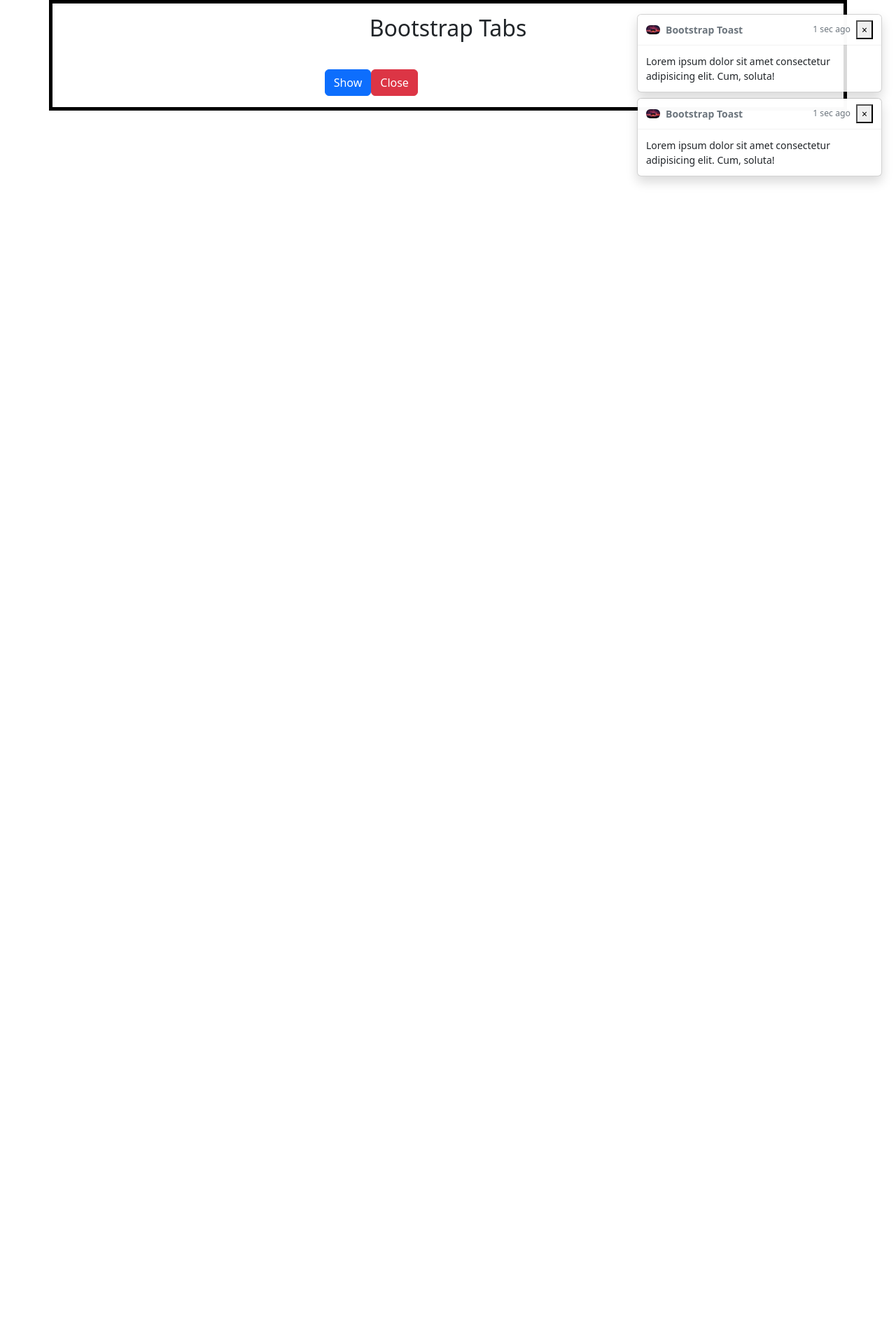
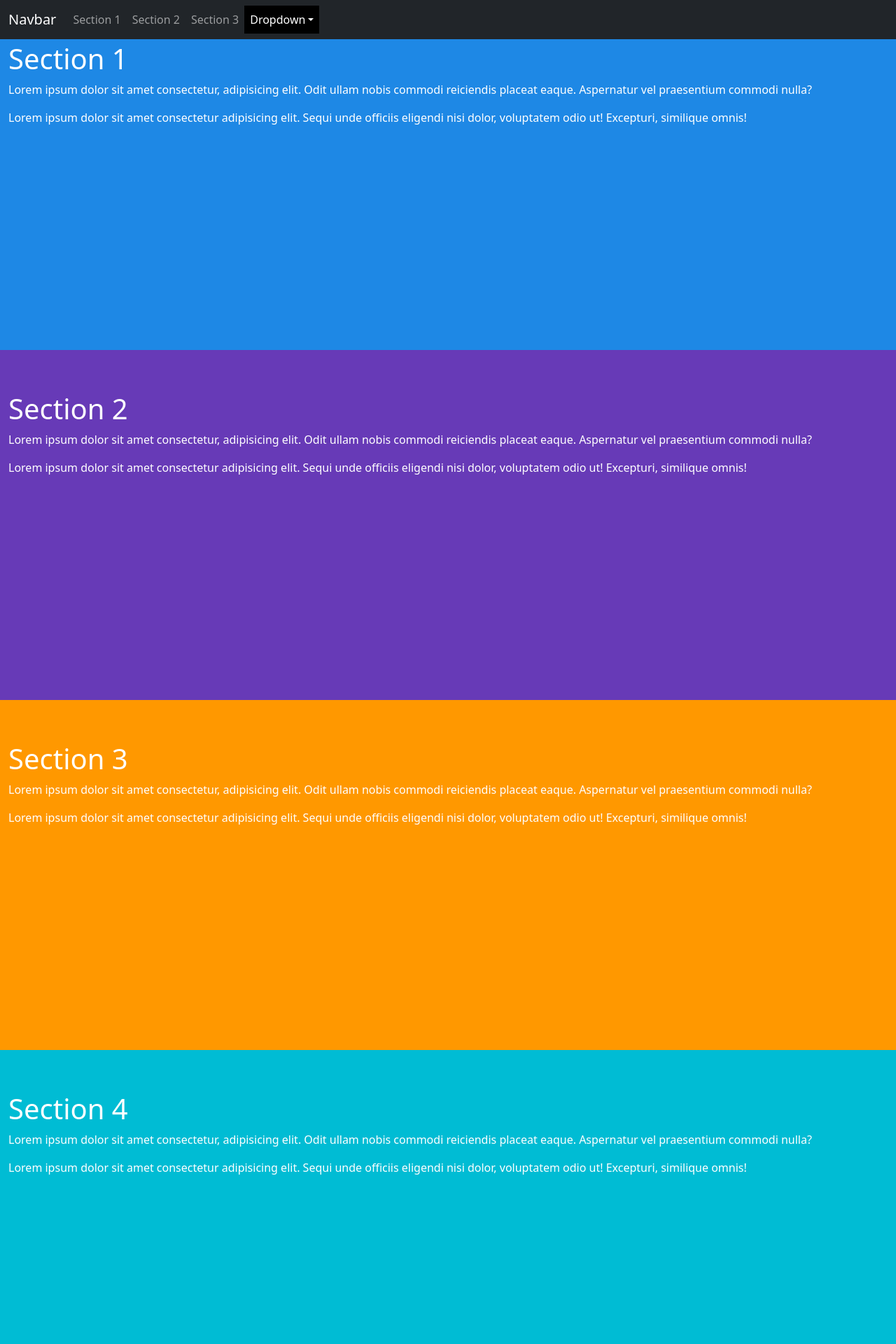
Before and after one commit to ganeshdimri71/Bootstrap-from-yahoo-baba, a React (Vite) app: page / in a window 1280 px wide. Shown: the top 1920 px of the page at 70% size. Before the commit the page ends 800 px from the top, so only its background shows below. Built offline with nearby package versions, Linux system fonts and the light colour scheme.

Commit message:
scroolpy nav

```diff
--- a/index.html
+++ b/index.html
@@ -6,7 +6,9 @@
     <meta name="viewport" content="width=device-width, initial-scale=1.0" />
     <title>Vite + React</title>
   </head>
-  <body>
+  <body data-bs-spy="scroll" data-bs-target="#myNavbar"
+  data-bs-offset="60"
+  >
     <div id="root"></div>
 
     <script src="https://code.jquery.com/jquery-3.5.1.slim.min.js" integrity="sha384-DfXdz2htPH0lsSSs5nCTpuj/zy4C+OGpamoFVy38MVBnE+IbbVYUew+OrCXaRkfj" crossorigin="anonymous"></script>
--- a/src/App.jsx
+++ b/src/App.jsx
@@ -76,7 +76,7 @@
       $(".toast").toast({
         delay: 3000,
         autohide: false,
-        animation:false
+        animation: false,
       });
     });
     $(function () {
@@ -87,6 +87,16 @@
         $("#myToast").toast("hide");
       });
     });
+    $(function () {
+      $("body").scrollspy({
+        target: "#myNavbar",
+        offset: 50
+      });
+
+       $("body").each(function(){
+         $(this).scrollspy('refresh')
+       });
+    });
   }, []);
 
   return <Bootstrap />;
--- a/src/Bootstrap/styles/styles.css
+++ b/src/Bootstrap/styles/styles.css
@@ -1,23 +1,68 @@
-.container,.container-lg{
+body {
+  position: relative;
+}
+
+.container,
+.container-lg {
   border: 5px solid black;
 }
 
-.pink{
+.pink {
   background-color: pink;
 }
 
-.accordion .btn{
+.accordion .btn {
   background-color: green !important;
   color: white;
 }
 
-.accordion .btn.collapsed{
+.accordion .btn.collapsed {
   background-color: red !important;
   color: white;
 }
 
-.carousel-caption>h5,
-carousel-caption>p{
+.carousel-caption > h5,
+carousel-caption > p {
   color: black !important;
   background-color: white !important;
 }
+
+#section1 {
+  padding-top: 60px;
+  height: 500px;
+  color: #fff;
+  background-color: #1e88e5;
+}
+
+#section2 {
+  padding-top: 60px;
+  height: 500px;
+  color: #fff;
+  background-color: #673ab7;
+}
+
+#section3 {
+  padding-top: 60px;
+  height: 500px;
+  color: #fff;
+  background-color: #ff9800;
+}
+
+#section4 {
+  padding-top: 60px;
+  height: 500px;
+  color: #fff;
+  background-color: #00bcd4;
+}
+
+#section5 {
+  padding-top: 60px;
+  height: 500px;
+  color: #fff;
+  background-color: #009688;
+}
+
+.navbar-nav .nav-link.active,
+.navbar-nav .show > .nav-link {
+  background-color: black !important;
+}
```
Also changed, not shown: src/Bootstrap/Bootstrap.js. Lines whose indentation alone changed are shown as unchanged.
